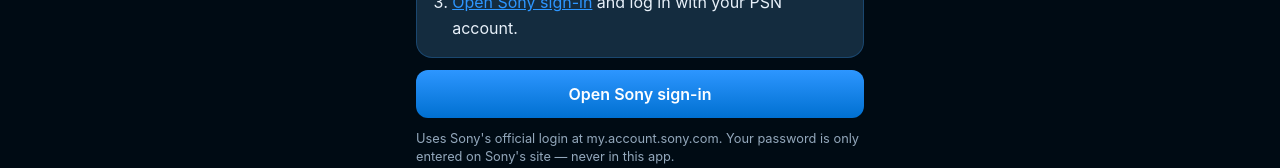
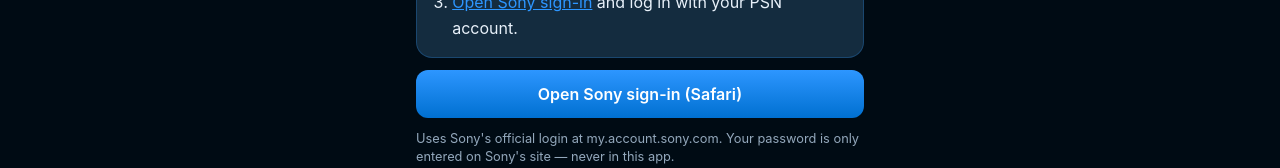
Before and after one commit to miko8271a/psnaaaaa, a React (Vite) app: page / in a window 1280 px wide. Shown: the part 572-740 px from the top of the page. Built offline with nearby package versions, Linux system fonts and the light colour scheme.

Commit message:
Use plain Sony sign-in URL to avoid client errors

```diff
--- a/src/accountStorage.ts
+++ b/src/accountStorage.ts
@@ -21,8 +21,9 @@ export function saveAccounts(accounts: SavedAccount[]): void {
   localStorage.setItem(STORAGE_KEY, JSON.stringify(accounts));
 }
 
-export function sonySignInUrl(email: string): string {
-  const base = new URL("https://my.account.sony.com/sonyacct/signin/");
-  base.searchParams.set("login_hint", email.trim());
-  return base.toString();
+const SONY_SIGN_IN = "https://my.account.sony.com/sonyacct/signin/";
+
+/** Plain Sony URL — extra params often trigger Sony's generic error page. */
+export function sonySignInUrl(_email?: string): string {
+  return SONY_SIGN_IN;
 }
--- a/src/pages/HomePage.tsx
+++ b/src/pages/HomePage.tsx
@@ -49,8 +49,13 @@ export default function HomePage() {
         </ol>
       </section>
 
-      <a className="btn primary" href={SONY_SIGN_IN} target="_blank" rel="noopener noreferrer">
-        Open Sony sign-in
+      <a
+        className="btn primary"
+        href={SONY_SIGN_IN}
+        target="_blank"
+        rel="noopener noreferrer"
+      >
+        Open Sony sign-in (Safari)
       </a>
 
       <p className="fine-print">
--- a/src/pages/LoginPage.tsx
+++ b/src/pages/LoginPage.tsx
@@ -98,8 +98,13 @@ export default function LoginPage() {
         <ul className="account-list">
           {accounts.map((a) => (
             <li key={a.id}>
-              <a className="btn primary account-btn" href={sonySignInUrl(a.email)}>
-                {a.email}
+              <a
+                className="btn primary account-btn"
+                href={sonySignInUrl()}
+                target="_blank"
+                rel="noopener noreferrer"
+              >
+                {a.email} — open Sony
               </a>
               <button
                 type="button"
```
Also changed, not shown: 3 other files (tests, documents, lock files or other folders).
